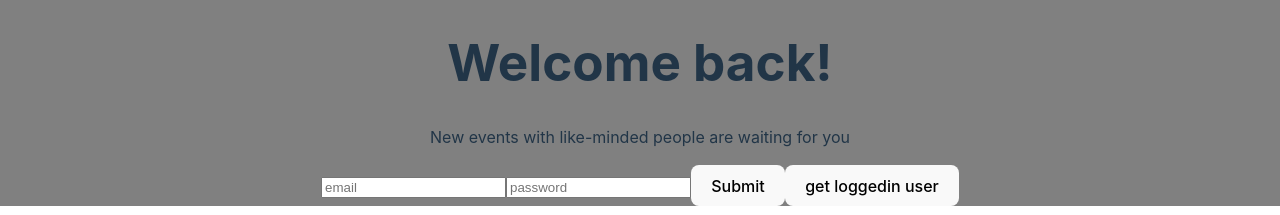
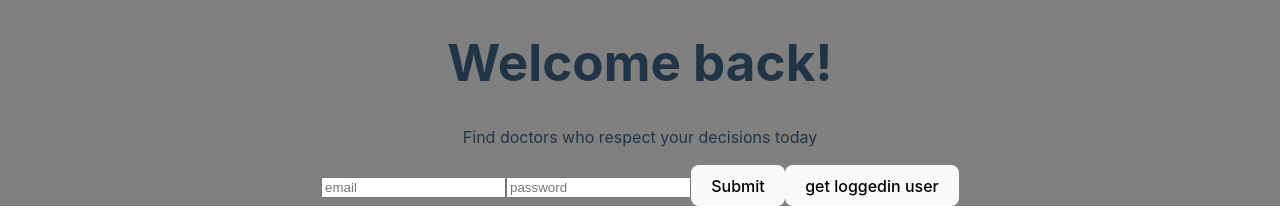
Before and after one commit to floor777/sterilization-directory, a React (Vite) app in the folder client/: page /login in a window 1280 px wide. Shown: the top 215 px of the page. Built offline with nearby package versions, Linux system fonts and the light colour scheme.

Commit message:
Remove unnecessary imports and blank spacing

```diff
--- a/client/src/login.jsx
+++ b/client/src/login.jsx
@@ -1,15 +1,14 @@
 import { useState } from 'react'
 import './login.css'
 import React from 'react';
-import ReactDOM from 'react-dom/client';
-import { BrowserRouter, useNavigate } from "react-router-dom";
+import { useNavigate } from "react-router-dom";
 import axios from 'axios';
 
 const getUser = () => {
   axios({
     method: "get",
     withCredentials: true,
-    url: "http://localhost:3000/currentuser"
+    url: "http://localhost:3000/auth/currentuser"
   });
 };
 
@@ -33,7 +32,7 @@ function Login() {
       })
       .then(response => {
         if(response.config.method === "post" && response.data.message == "Login was successful" ) {
-          console.log(response);
+          console.log(response.data);
           console.log('Login was successful');
           navigate("/dashboard");
 
@@ -53,7 +52,7 @@ function Login() {
     <>
     <div>
         <h1>Welcome back!</h1>
-        <p>New events with like-minded people are waiting for you</p>
+        <p>Find doctors who respect your decisions today</p>
         <input placeholder='email' onChange={e => setLoginEmail(e.target.value)}></input>
         <input placeholder='password' onChange={e => setLoginPassword(e.target.value)}></input>
         <button onClick={login}>Submit</button>
```
